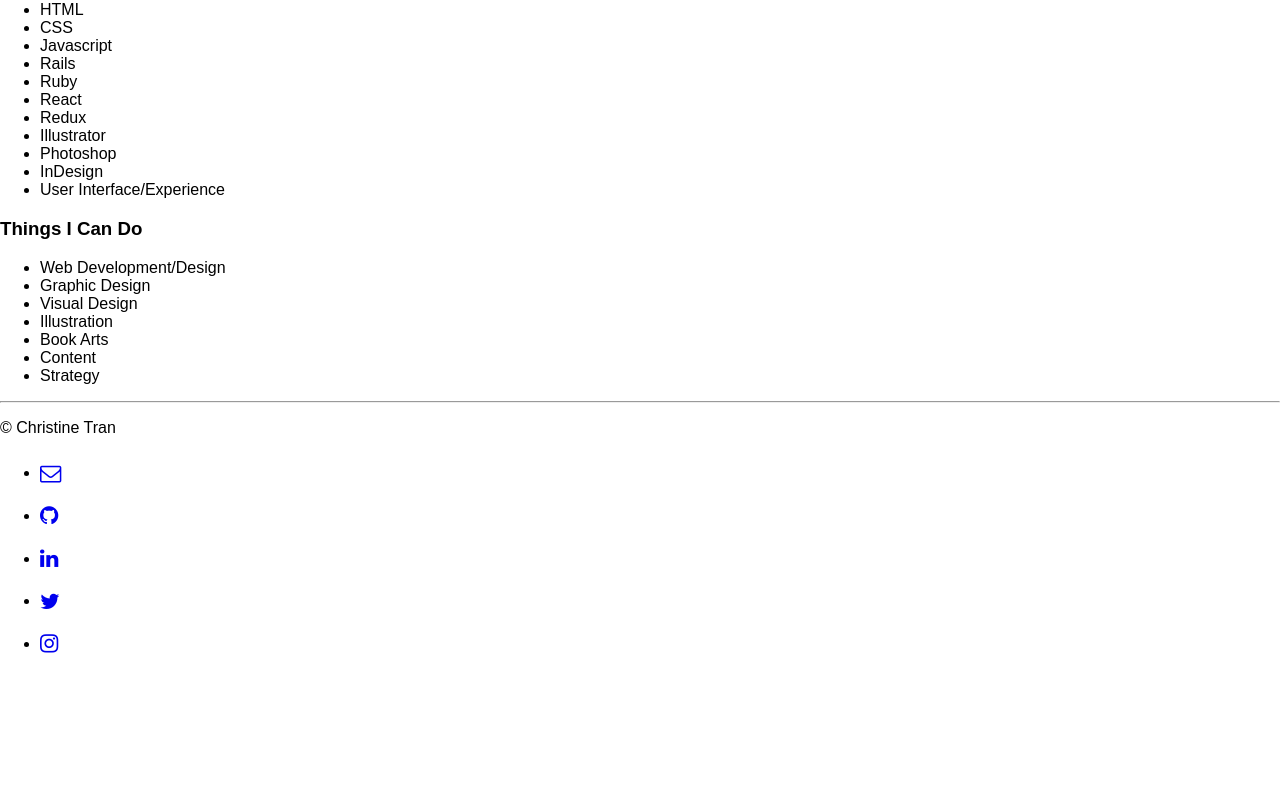
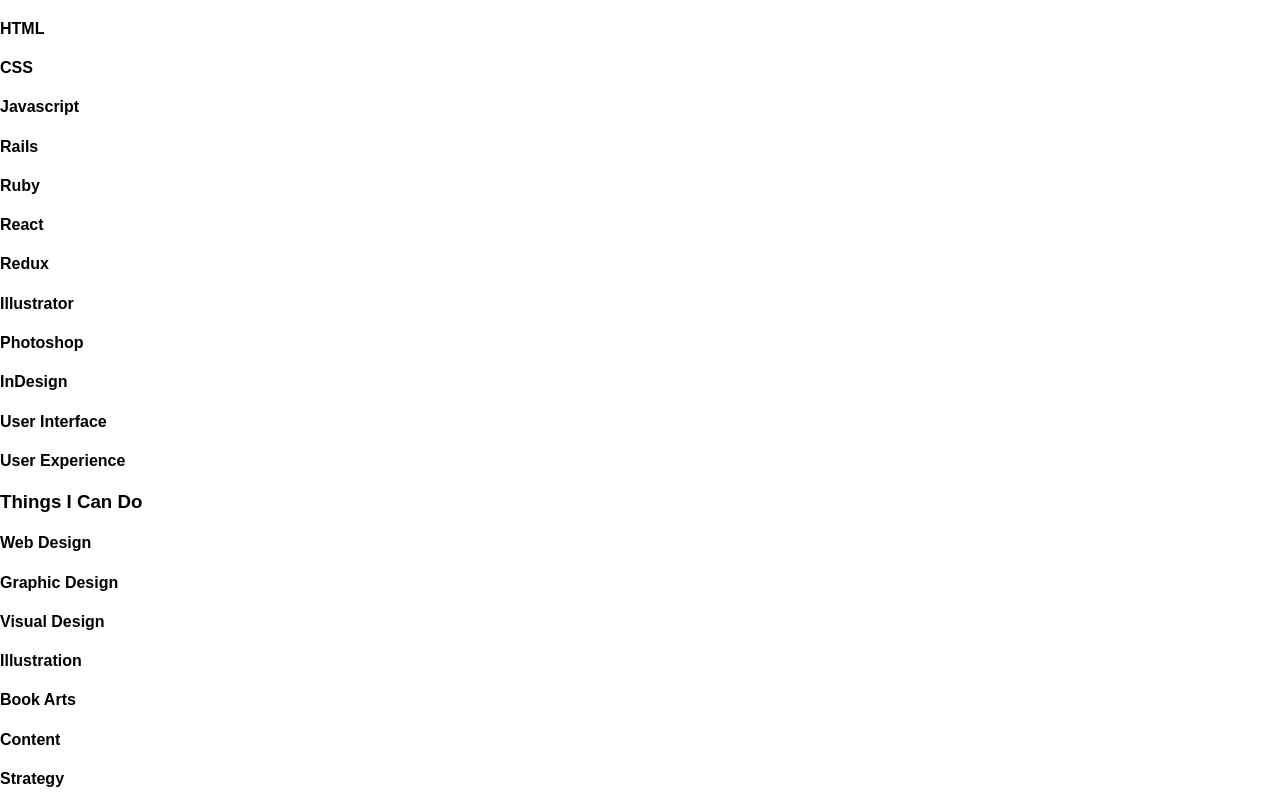
Before and after one commit to christinetran825/tofukid-website, a React (Create React App) app: page / in a window 1280 px wide. Shown: the part 466-1260 px from the top of the page. Before the commit the page ends 1148 px from the top, so only its background shows below. Built offline with nearby package versions, Linux system fonts and the light colour scheme.

Commit message:
updated div content to div about

```diff
--- a/src/components/About.js
+++ b/src/components/About.js
@@ -4,49 +4,46 @@ class About extends Component {
   render(){
     return (
       <div className="wrapper">
-        <div className="about">
-          <div className="hero">
-            <img src="../images/zukan.png" alt="Zukan Logo" width="200" height="200"/>
+        <div className="hero">
+          <img src="../images/zukan.png" alt="Zukan Logo" width="200" height="200"/>
+          <div className="cover-title">
             <h1>Christine Tran</h1>
             <span>Coder, Illustrator, Insight-seeker.</span>
           </div>
-          <div className="content">
-            <p>Full stack web developer with a passion for design, user experience, and data analysis. A lifelong learner who strives on building different skills. I view the world with a child-like awe, admiring the structures and pieces that make things whole by learning how to break things apart and putting them back together. I illustrate imaginative characters fit for children’s books in my spare time while sharing my curiosities of the world with trivial fun-facts and stories. On some days, you can find me at flea markets or estate sales hunting vintage paper, art, books, and teacups.</p>
-          </div>
+        </div>
+        <div className="about">
+          <p>Full stack web developer with a passion for design, user experience, and data analysis. A h4felong learner who strives on building different skills.</p>
+          <p>I view the world with a child-h4ke awe, admiring the structures and pieces that make things whole by learning how to break things apart and putting them back together. I illustrate imaginative characters fit for children’s books in my spare time while sharing my curiosities of the world with trivial fun-facts and stories. On some days, you can find me at flea markets or estate sales hunting vintage paper, art, books, and teacups.</p>
         </div>
 
         <section className="experiences">
           <div className="things-know">
             <h3>Things I Know</h3>
-            <ul>
-              <li className="experience">HTML</li>
-              <li className="experience">CSS</li>
-              <li className="experience">Javascript</li>
-              <li className="experience">Rails</li>
-              <li className="experience">Ruby</li>
-              <li className="experience">React</li>
-              <li className="experience">Redux</li>
-              <li className="experience">Illustrator</li>
-              <li className="experience">Photoshop</li>
-              <li className="experience">InDesign</li>
-              <li className="experience">User Interface/Experience</li>
-            </ul>
+            <h4 className="experience">HTML</h4>
+            <h4 className="experience">CSS</h4>
+            <h4 className="experience">Javascript</h4>
+            <h4 className="experience">Rails</h4>
+            <h4 className="experience">Ruby</h4>
+            <h4 className="experience">React</h4>
+            <h4 className="experience">Redux</h4>
+            <h4 className="experience">Illustrator</h4>
+            <h4 className="experience">Photoshop</h4>
+            <h4 className="experience">InDesign</h4>
+            <h4 className="experience">User Interface</h4>
+            <h4 className="experience">User Experience</h4>
           </div>
 
           <div className="things-do">
             <h3>Things I Can Do</h3>
-            <ul>
-              <li className="experience">Web Development/Design</li>
-              <li className="experience">Graphic Design</li>
-              <li className="experience">Visual Design</li>
-              <li className="experience">Illustration</li>
-              <li className="experience">Book Arts</li>
-              <li className="experience">Content</li>
-              <li className="experience">Strategy</li>
-            </ul>
+            <h4 className="experience">Web Design</h4>
+            <h4 className="experience">Graphic Design</h4>
+            <h4 className="experience">Visual Design</h4>
+            <h4 className="experience">Illustration</h4>
+            <h4 className="experience">Book Arts</h4>
+            <h4 className="experience">Content</h4>
+            <h4 className="experience">Strategy</h4>
           </div>
         </section>
-
       </div>
     )
   }
```
